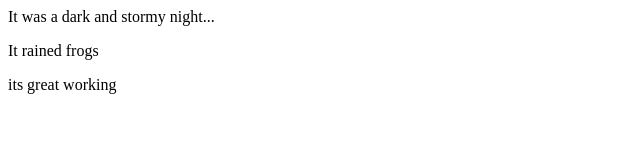
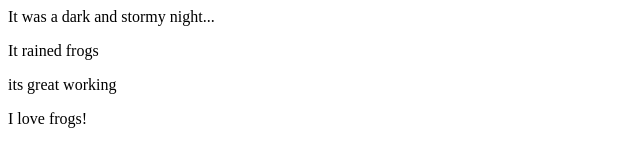
Before and after one commit to renuga6/fireside-story, a plain HTML site: page index.html in a window 1280 px wide. Shown: the full height of the page, 0-640 px from the left. Drawn offline with Linux system fonts and the light colour scheme.

Commit message:
added line 4

```diff
--- a/index.html
+++ b/index.html
@@ -3,5 +3,6 @@
       <p>It was a dark and stormy night...</p>
       <p>It rained frogs</p>
       <p> its great working</p>
+      <p>I love frogs!</p>
     </body>
   </html>
```
